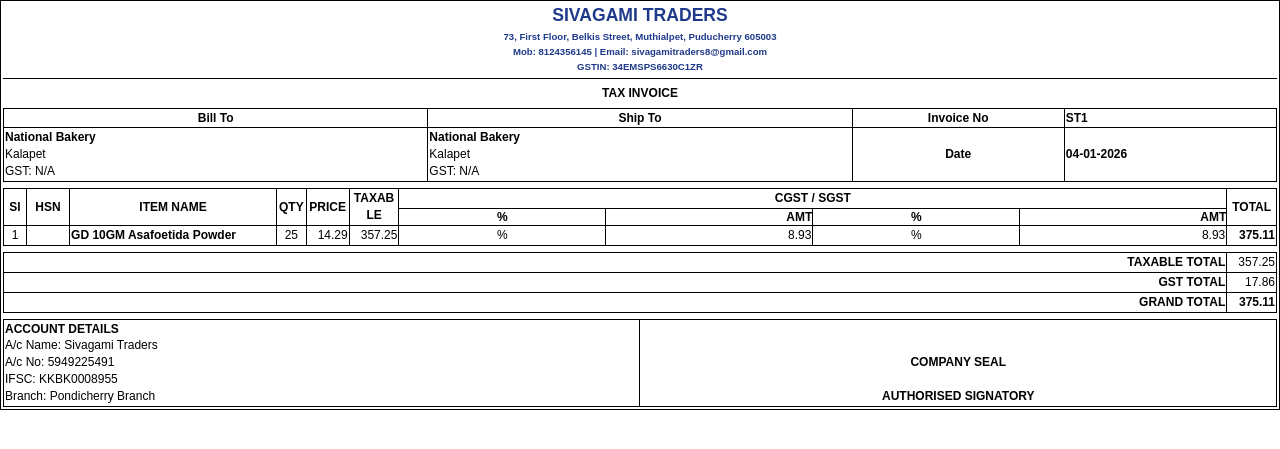
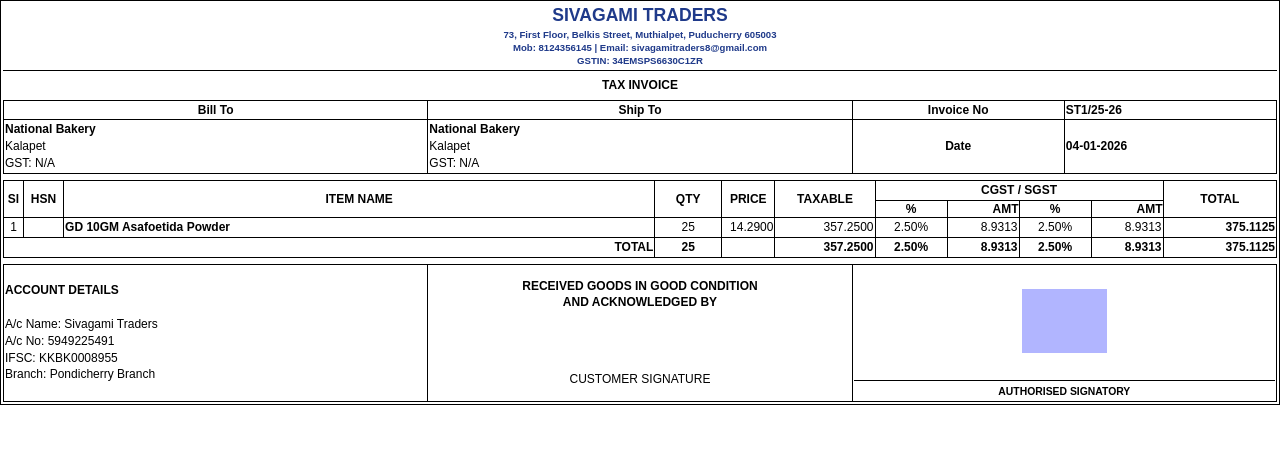
Before and after one commit to pshanmugavelp-pixel/Billing-web-app, a Flask app: page /billing/print/2 in a window 1280 px wide. Shown: the top 449 px of the page. Run offline with Flask 3, Linux system fonts and the light colour scheme; data comes from the database, SQL or seed files in the repository; grey boxes are pictures that could not be loaded.

Commit message:
print fixed

```diff
--- a/templates/billing/print.html
+++ b/templates/billing/print.html
@@ -6,7 +6,12 @@
 
 <style>
 @page { size: auto; margin: 8mm; }
-@media print { body { zoom: 0.98; } tr { page-break-inside: avoid; } }
+@media print {
+    body { zoom: 0.98; }
+    tr { page-break-inside: avoid; }
+}
+
+* { margin: 0; padding: 0; box-sizing: border-box; }
 
 :root {
     --font-base: 0.75rem;
@@ -23,7 +28,6 @@ body {
     font-family: Arial, sans-serif;
     font-size: var(--font-base);
     line-height: 1.4;
-    margin: 0;
     color: #000;
 }
 
@@ -32,16 +36,20 @@ body {
     padding: var(--pad-sm);
 }
 
-/* COLUMN CONTROL */
+/* COLUMN CONTROLLER */
 .col-sl { width: 3ch; }
 .col-hsn { width: 6ch; }
-.col-qty { width: 4ch; }
-.col-price { width: 6ch; }
-.col-taxable { width: 7ch; }
-.col-total { width: 7ch; }
+.col-qty { width: 10ch; }
+.col-price { width: 8ch; }
+.col-taxable { width: 15ch; }
+.col-total { width: 17ch; }
 .col-item { width: auto; min-width: 36ch; }
-.col-gst-pct { width: 3ch; padding: 0; text-align: center; }
-.col-gst-amt { width: 5ch; padding: 0; text-align: right; }
+
+.col-gst-pct { width: 3ch; text-align: center; padding: 0; }
+.col-gst-amt { width: 5ch; text-align: right; padding: 0; }
+
+.gst-block { width: 3in; min-width: 3in; max-width: 3in; }
+.gst-cell { white-space: nowrap; text-align: center; }
 
 table {
     width: 100%;
@@ -52,14 +60,15 @@ table {
 th, td {
     border: var(--border-thin) solid #000;
     padding: var(--pad-xs);
-    word-break: break-word;
 }
 
 th { font-weight: bold; text-align: center; }
+
 .text-right { text-align: right; }
 .text-center { text-align: center; }
 .section { margin-top: 6px; }
 
+/* SELLER HEADER */
 .header {
     text-align: center;
     border-bottom: var(--border-thick) solid #000;
@@ -67,24 +76,39 @@ th { font-weight: bold; text-align: center; }
 }
 
 .header h1 {
-    margin: 0;
     font-size: var(--font-large);
     font-weight: 800;
     color: var(--seller-color);
 }
 
 .header p {
-    margin: 2px 0;
+    font-size: var(--font-small);
     font-weight: bold;
-    font-size: var(--font-small);
     color: var(--seller-color);
 }
 
-.signature-area {
-    height: 60px;
-    vertical-align: bottom;
-    text-align: center;
+/* SEAL & SIGNATURE */
+.seal-box {
+    height: 90px;
+    margin: 10px 0;
+    display: flex;
+    align-items: center;
+    justify-content: center;
+}
+
+.seal-box img {
+    max-height: 85px;
+    max-width: 85px;
+    object-fit: contain;
+    filter: grayscale(100%) sepia(100%) saturate(300%) hue-rotate(200deg);
+}
+
+.sign-line {
+    margin-top: 14px;
+    padding-top: 4px;
+    border-top: 1px solid #000;
     font-weight: bold;
+    font-size: 0.65rem;
 }
 </style>
 </head>
@@ -92,6 +116,7 @@ th { font-weight: bold; text-align: center; }
 <body>
 <div class="invoice">
 
+<!-- SELLER -->
 <div class="header">
     <h1>{{ seller['seller_name'] }}</h1>
     <p>{{ seller['address'] }}</p>
@@ -101,12 +126,13 @@ th { font-weight: bold; text-align: center; }
 
 <div class="section text-center"><strong>TAX INVOICE</strong></div>
 
+<!-- BILL HEADER -->
 <table class="section">
 <tr>
     <th colspan="2">Bill To</th>
     <th colspan="2">Ship To</th>
     <th>Invoice No</th>
-    <td><strong>{{ bill['bill_id'] }}</strong></td>
+    <td><strong>{{ bill['bill_id'] }}/25-26</strong></td>
 </tr>
 <tr>
     <td colspan="2">
@@ -126,7 +152,11 @@ th { font-weight: bold; text-align: center; }
 
 {% set has_igst = items|selectattr('igst','greaterthan',0)|list|length > 0 %}
 {% set has_cgst_sgst = items|selectattr('cgst','greaterthan',0)|list|length > 0 %}
+{% set gst_rate = items[0]['gst_percentage'] if items|length > 0 else 0 %}
 
+{% set ns = namespace(total_qty=0,total_taxable=0,total_cgst=0,total_sgst=0,total_igst=0,total_amount=0) %}
+
+<!-- ITEMS -->
 <table class="section">
 <thead>
 <tr>
@@ -136,20 +166,17 @@ th { font-weight: bold; text-align: center; }
     <th rowspan="2" class="col-qty">QTY</th>
     <th rowspan="2" class="col-price">PRICE</th>
     <th rowspan="2" class="col-taxable">TAXABLE</th>
-    {% if has_cgst_sgst %}<th colspan="4">CGST / SGST</th>{% endif %}
+    {% if has_cgst_sgst %}<th colspan="4" class="gst-block">CGST / SGST</th>{% endif %}
     {% if has_igst %}<th colspan="2">IGST</th>{% endif %}
     <th rowspan="2" class="col-total">TOTAL</th>
 </tr>
 <tr>
 {% if has_cgst_sgst %}
-    <th class="col-gst-pct">%</th>
-    <th class="col-gst-amt">AMT</th>
-    <th class="col-gst-pct">%</th>
-    <th class="col-gst-amt">AMT</th>
+    <th class="col-gst-pct">%</th><th class="col-gst-amt">AMT</th>
+    <th class="col-gst-pct">%</th><th class="col-gst-amt">AMT</th>
 {% endif %}
 {% if has_igst %}
-    <th class="col-gst-pct">%</th>
-    <th class="col-gst-amt">AMT</th>
+    <th class="col-gst-pct">%</th><th class="col-gst-amt">AMT</th>
 {% endif %}
 </tr>
 </thead>
@@ -157,59 +184,75 @@ th { font-weight: bold; text-align: center; }
 <tbody>
 {% for item in items %}
 {% set taxable = item['quantity'] * item['unit_price'] %}
+{% set ns.total_qty = ns.total_qty + item['quantity'] %}
+{% set ns.total_taxable = ns.total_taxable + taxable %}
+{% set ns.total_cgst = ns.total_cgst + item['cgst'] %}
+{% set ns.total_sgst = ns.total_sgst + item['sgst'] %}
+{% set ns.total_igst = ns.total_igst + item['igst'] %}
+{% set ns.total_amount = ns.total_amount + item['total'] %}
 <tr>
-    <td class="text-center">{{ loop.index }}</td>
-    <td>{{ item['hsn'] }}</td>
-    <td class="col-item"><strong>{{ item['product_name'] }}</strong></td>
-    <td class="text-center">{{ item['quantity'] }}</td>
-    <td class="text-right">{{ "%.2f"|format(item['unit_price']) }}</td>
-    <td class="text-right">{{ "%.2f"|format(taxable) }}</td>
-
+<td class="text-center">{{ loop.index }}</td>
+<td>{{ item['hsn'] }}</td>
+<td class="col-item"><strong>{{ item['product_name'] }}</strong></td>
+<td class="text-center">{{ item['quantity'] }}</td>
+<td class="text-right">{{ "%.4f"|format(item['unit_price']) }}</td>
+<td class="text-right">{{ "%.4f"|format(taxable) }}</td>
 {% if has_cgst_sgst %}
-    <td class="text-center">{{ item['cgst_rate'] }}%</td>
-    <td class="text-right">{{ "%.2f"|format(item['cgst']) }}</td>
-    <td class="text-center">{{ item['sgst_rate'] }}%</td>
-    <td class="text-right">{{ "%.2f"|format(item['sgst']) }}</td>
+<td class="gst-cell">{{ "%.2f"|format(item['gst_percentage']/2) }}%</td>
+<td class="gst-cell text-right">{{ "%.4f"|format(item['cgst']) }}</td>
+<td class="gst-cell">{{ "%.2f"|format(item['gst_percentage']/2) }}%</td>
+<td class="gst-cell text-right">{{ "%.4f"|format(item['sgst']) }}</td>
 {% endif %}
 {% if has_igst %}
-    <td class="text-center">{{ item['igst_rate'] }}%</td>
-    <td class="text-right">{{ "%.2f"|format(item['igst']) }}</td>
+<td class="gst-cell">{{ "%.2f"|format(item['gst_percentage']) }}%</td>
+<td class="gst-cell text-right">{{ "%.4f"|format(item['igst']) }}</td>
 {% endif %}
-
-    <td class="text-right"><strong>{{ "%.2f"|format(item['total']) }}</strong></td>
+<td class="text-right"><strong>{{ "%.4f"|format(item['total']) }}</strong></td>
 </tr>
 {% endfor %}
+
+<tr style="font-weight:bold;">
+<td colspan="3" class="text-right">TOTAL</td>
+<td class="text-center">{{ ns.total_qty }}</td>
+<td></td>
+<td class="text-right">{{ "%.4f"|format(ns.total_taxable) }}</td>
+{% if has_cgst_sgst %}
+<td class="gst-cell">{{ "%.2f"|format(gst_rate/2) }}%</td>
+<td class="gst-cell text-right">{{ "%.4f"|format(ns.total_cgst) }}</td>
+<td class="gst-cell">{{ "%.2f"|format(gst_rate/2) }}%</td>
+<td class="gst-cell text-right">{{ "%.4f"|format(ns.total_sgst) }}</td>
+{% endif %}
+{% if has_igst %}
+<td class="gst-cell">{{ "%.2f"|format(gst_rate) }}%</td>
+<td class="gst-cell text-right">{{ "%.4f"|format(ns.total_igst) }}</td>
+{% endif %}
+<td class="text-right">{{ "%.4f"|format(ns.total_amount) }}</td>
+</tr>
 </tbody>
 </table>
 
-<!-- TOTALS (DISPLAY ONLY – CORRECT DATA) -->
+<!-- BOTTOM : 3 BOXES -->
 <table class="section">
 <tr>
-    <th class="text-right" colspan="8">TAXABLE TOTAL</th>
-    <td class="text-right col-total">{{ "%.2f"|format(bill['subtotal']) }}</td>
-</tr>
-<tr>
-    <th class="text-right" colspan="8">GST TOTAL</th>
-    <td class="text-right col-total">{{ "%.2f"|format(bill['gst_amount']) }}</td>
-</tr>
-<tr>
-    <th class="text-right" colspan="8">GRAND TOTAL</th>
-    <td class="text-right col-total"><strong>{{ "%.2f"|format(bill['total_amount']) }}</strong></td>
-</tr>
-</table>
-
-<table class="section">
-<tr>
-    <td colspan="6">
-        <strong>ACCOUNT DETAILS</strong><br>
+    <td colspan="4">
+        <strong>ACCOUNT DETAILS</strong><br><br>
         A/c Name: {{ seller['account_name'] }}<br>
         A/c No: {{ seller['account_number'] }}<br>
         IFSC: {{ seller['ifsc_code'] }}<br>
         Branch: {{ seller['branch'] }}
     </td>
-    <td colspan="6" class="signature-area">
-        COMPANY SEAL<br><br>
-        AUTHORISED SIGNATORY
+
+    <td colspan="4" style="text-align:center;">
+        <strong>RECEIVED GOODS IN GOOD CONDITION<br>AND ACKNOWLEDGED BY</strong>
+        <div style="height:60px;"></div>
+        CUSTOMER SIGNATURE
+    </td>
+
+    <td colspan="4" style="text-align:center;">
+        <div class="seal-box">
+            <img src="data/company_seal.png" alt="Company Seal">
+        </div>
+        <div class="sign-line">AUTHORISED SIGNATORY</div>
     </td>
 </tr>
 </table>
```
